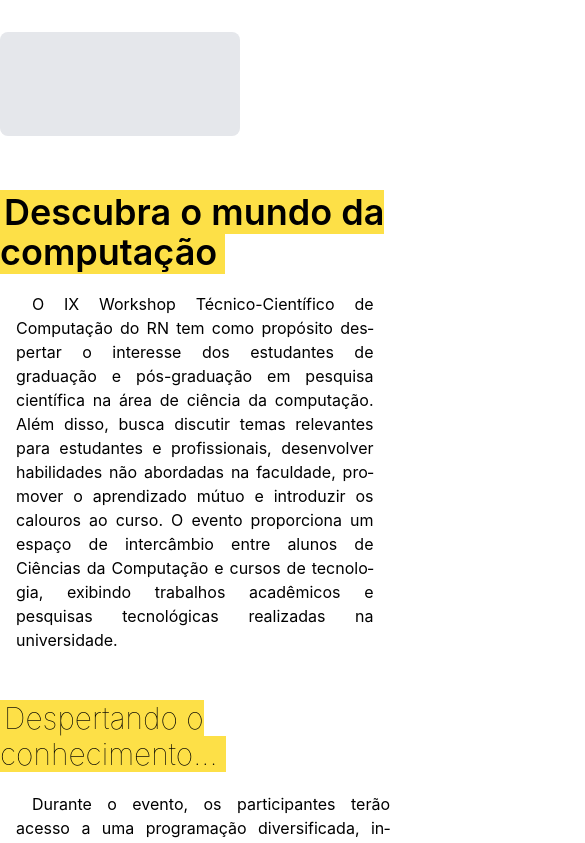
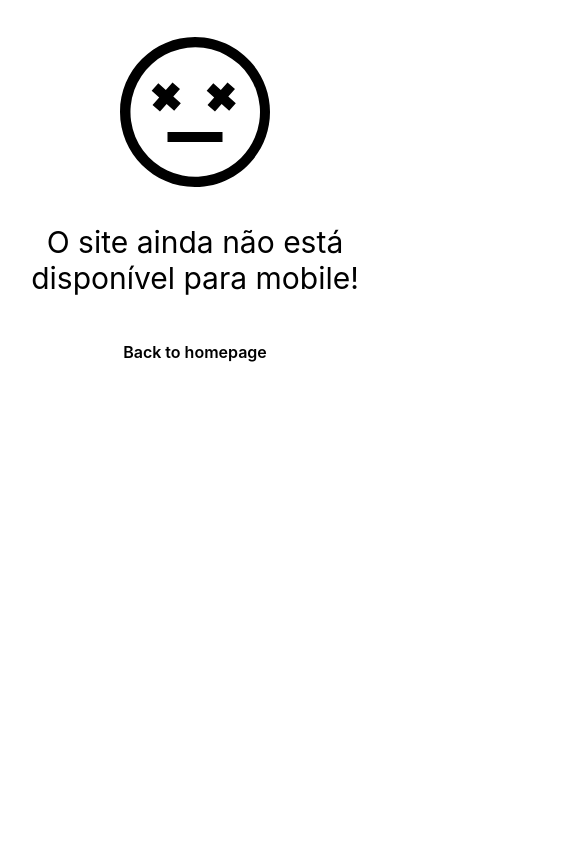
Before and after one commit to Escola-Piloto-de-Computacao/wtcc, a React (Create React App) app: page / in a window 390 px wide. Shown: the top 843 px of the page, 585 px wide, since content can reach past the window. Built offline with nearby package versions, Linux system fonts and the light colour scheme.

Commit message:
Added mobile incompatibility screen

```diff
--- a/src/App.tsx
+++ b/src/App.tsx
@@ -1,5 +1,6 @@
 import React, { useState, useEffect } from 'react';
 import './App.css';
+import MobileScreen from './components/MobileScreen';
 import Header from './components/Header/Header';
 import Home from './components/Home/Home';
 import Events from './components/Events/Events';
@@ -11,6 +12,20 @@
 import { Spin } from 'antd';
 
 function App() {
+    const [isMobile, setIsMobile] = useState(window.innerWidth < 1048);
+
+    useEffect(() => {
+        const handleResize = () => {
+            setIsMobile(window.innerWidth <= 1048);
+        };
+
+        window.addEventListener('resize', handleResize);
+
+        return () => {
+            window.removeEventListener('resize', handleResize);
+        };
+    }, []);
+
     const [dayNedded, setDayNedded] = React.useState(1);
 
     const handleDayChange = (day: number) => {
@@ -49,6 +64,7 @@
     }, [spinning]); // this effect runs whenever spinning changes
 
     return (
+        isMobile ? <MobileScreen /> :
             <div className={`App ${spinning ? 'no-pointer-events' : ''}`}>
                 <Spin spinning={spinning} fullscreen />
                 <Header />
--- /dev/null
+++ b/src/components/MobileScreen/index.tsx
@@ -0,0 +1,20 @@
+import React from 'react';
+
+const MobileScreen = () => {
+    return (
+        <section className="flex items-center h-full sm:p-16 dark:bg-gray-900 dark:text-gray-100">
+            <div className="container flex flex-col items-center justify-center px-5 mx-auto my-8 space-y-8 text-center sm:max-w-md">
+                <svg xmlns="http://www.w3.org/2000/svg" viewBox="0 0 512 512" className="w-40 h-40 dark:text-gray-600">
+                    <path fill="currentColor" d="M256,16C123.452,16,16,123.452,16,256S123.452,496,256,496,496,388.548,496,256,388.548,16,256,16ZM403.078,403.078a207.253,207.253,0,1,1,44.589-66.125A207.332,207.332,0,0,1,403.078,403.078Z"></path>
+                    <rect width="176" height="32" x="168" y="320" fill="currentColor"></rect>
+                    <polygon fill="currentColor" points="210.63 228.042 186.588 206.671 207.958 182.63 184.042 161.37 162.671 185.412 138.63 164.042 117.37 187.958 141.412 209.329 120.042 233.37 143.958 254.63 165.329 230.588 189.37 251.958 210.63 228.042"></polygon>
+                    <polygon fill="currentColor" points="383.958 182.63 360.042 161.37 338.671 185.412 314.63 164.042 293.37 187.958 317.412 209.329 296.042 233.37 319.958 254.63 341.329 230.588 365.37 251.958 386.63 228.042 362.588 206.671 383.958 182.63"></polygon>
+                </svg>
+                <p className="text-3xl">O site ainda não está disponível para mobile!</p>
+                <a rel="noopener noreferrer" href="#" className="px-8 py-3 font-semibold rounded dark:bg-yellow-400 dark:text-gray-900">Back to homepage</a>
+            </div>
+        </section>
+    );
+}
+
+export default MobileScreen;
```
Lines whose indentation alone changed are shown as unchanged.
